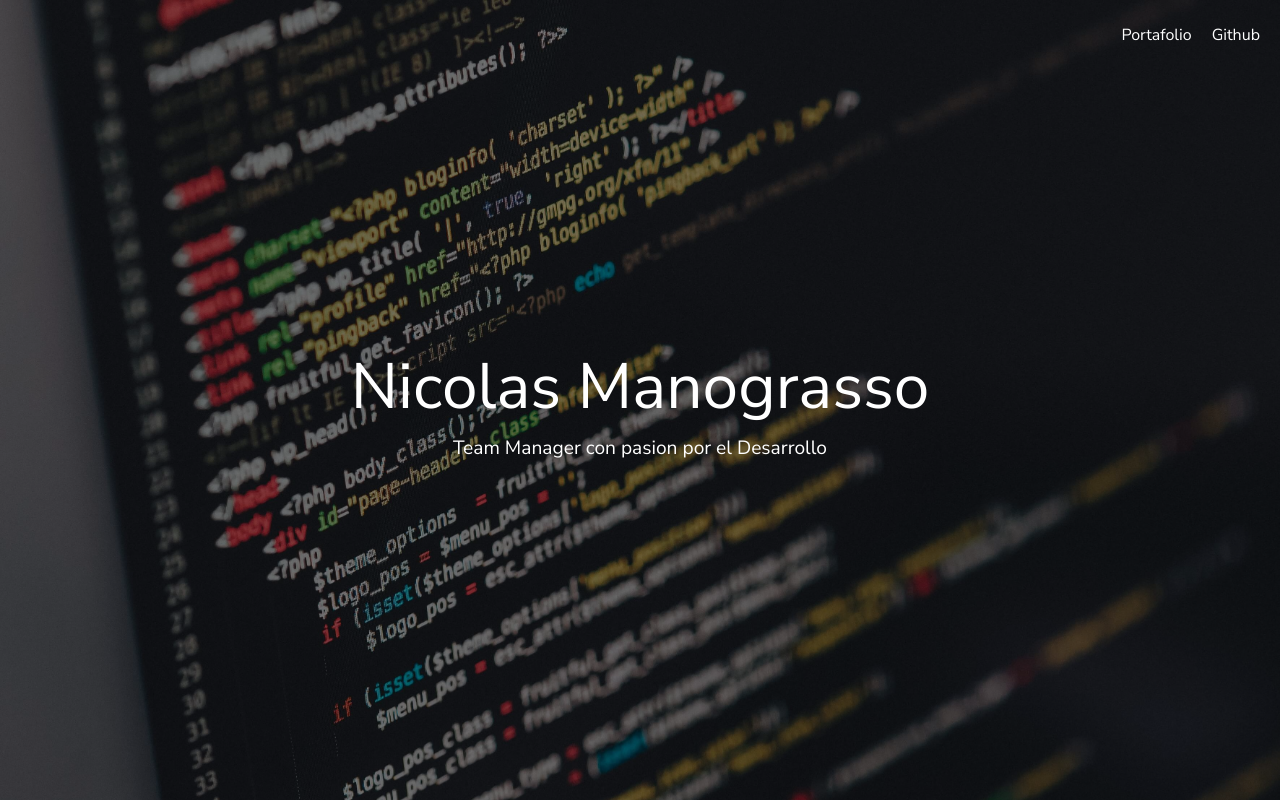
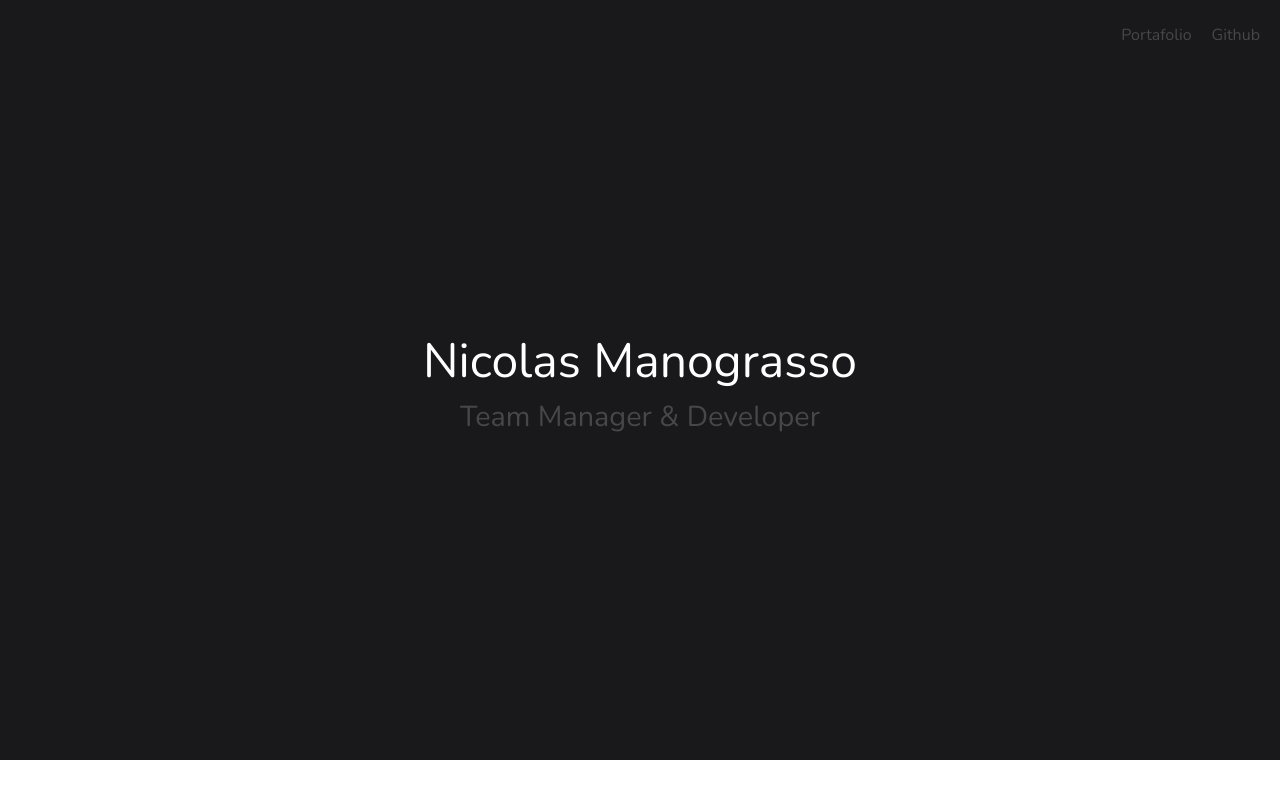
Before and after one commit to NickMano/NickMano.github.io, a React (Create React App) app: page / in a window 1280 px wide. Shown: the top 802 px of the page. Built offline with nearby package versions, Linux system fonts and the light colour scheme.

Commit message:
Change design of hero

```diff
--- a/src/assets/styles/App.scss
+++ b/src/assets/styles/App.scss
@@ -2,10 +2,10 @@
 
 * {
     margin: 0;
+    font-family: $theme-font;
 }
 
 body {
-    font-family: $theme-font;
     background: $primary-color;
 }
 
@@ -16,16 +16,3 @@ h1, h2, h3, h4, h5 {
 .background--black-russian {
     background: $primary-color;
 }
-
-.link {
-    color: white;
-    text-decoration: none;
-    text-align: center;
-    &:hover {
-        text-decoration: underline;
-    }
-}
-
-.link--black {
-    color: black;
-}
--- a/src/assets/styles/Vars.scss
+++ b/src/assets/styles/Vars.scss
@@ -1,8 +1,9 @@
-@import url(https://fonts.googleapis.com/css?family=Nunito+Sans);
+@import url(https://fonts.googleapis.com/css?family=Nunito:200&display=swap);
 
-$theme-font: "Nunito Sans", Helvetica, sans-serif;
+$theme-font: "Nunito", sans-serif;
 
-$primary-color: #121316;
+$primary-color: #19191c;
+$second-color: #474747;
 $light-red: #ff5460;
 
 $laptop-m: 1280px;
--- a/src/assets/styles/components/Header.scss
+++ b/src/assets/styles/components/Header.scss
@@ -1,7 +1,7 @@
 @import '../App.scss';
 
 .header {
-    color: white;
+    color: $second-color;
     display: flex;
     justify-content: space-between;
     align-items: center;
@@ -36,5 +36,11 @@
 }
 
 .link--header {
-    padding: 0 10px
+    padding: 0 10px;
+    color: $second-color;
+    text-decoration: none;
+    text-align: center;
+    &:hover {
+        text-decoration: underline;
+    }
 }
--- a/src/assets/styles/components/Hero.scss
+++ b/src/assets/styles/components/Hero.scss
@@ -2,18 +2,16 @@
 
 .hero {
     height: -webkit-fill-available;
-    background-image: url('/src/assets/static/hero.jpg');
     background-color: $primary-color;
     color: white;
     background-size: cover;
     background-repeat: no-repeat;
-    height: 100vh;
+    height: 95vh;
     text-align: center;
 }
 
-.hero--fade-effect {
+.hero-container {
     height: -webkit-fill-available;
-    background-color: rgba(0, 0, 0, 0.5);
     width: 100%;
     display: flex;
     flex-direction: column;
@@ -22,26 +20,27 @@
 }
 
 .hero__name {
-    font-size: 4em;
+    font-size: 3em;
     line-height: 1.5;
     @media screen and (max-width: $tablet) {
-        font-size: 3em;
+        font-size: 2em;
     }
     @media screen and (max-width: $mobile-m) {
         line-height: 0.9;
         margin: 0 0 20px;
-        font-size: 2em ;
+        font-size: 1.5em ;
     }
 }
 
 .hero__title {
+    color: $second-color;
     font-size: 2em;
     text-align: center;
     @media screen and (max-width: $laptop-m) {
-        font-size: 1.2em;
+        font-size: 1.8em;
     }
     @media screen and (max-width: $tablet) {
-        font-size: 1em;
+        font-size: 1.2em;
         margin: 0 10px;
     }
 }
--- a/src/components/Header.tsx
+++ b/src/components/Header.tsx
@@ -5,16 +5,16 @@ const Header = (hasHero) => (
     <header className="header">
       <figure className="logo">
         {(hasHero == true) &&
-          <a href="#hero" className="link link--header">Nicolas Manograsso</a>
+          <a href="#hero" className="link--header">Nicolas Manograsso</a>
         }
       </figure>
       <nav className="menu">
         <ol className="header__list">
           <li>
-            <a className="link link--header" href="#portfoil">Portafolio</a>
+            <a className="link--header" href="#portfoil">Portafolio</a>
           </li>
           <li>
-            <a className="link link--header" href="https://github.com/NickMano/">Github</a>
+            <a className="link--header" href="https://github.com/NickMano/">Github</a>
           </li>
         </ol>
       </nav>
--- a/src/components/Hero.tsx
+++ b/src/components/Hero.tsx
@@ -3,9 +3,9 @@ import '../assets/styles/components/Hero.scss'
 
 const Hero = () => (
     <section id="hero" className="hero">
-      <div className="hero--fade-effect">
+      <div className="hero-container">
         <h1 className="hero__name">Nicolas Manograsso</h1>
-        <h1 className="hero__title">Team Manager con pasion por el Desarrollo</h1>
+        <h1 className="hero__title">Team Manager & Developer</h1>
       </div>
     </section>
 )
```
